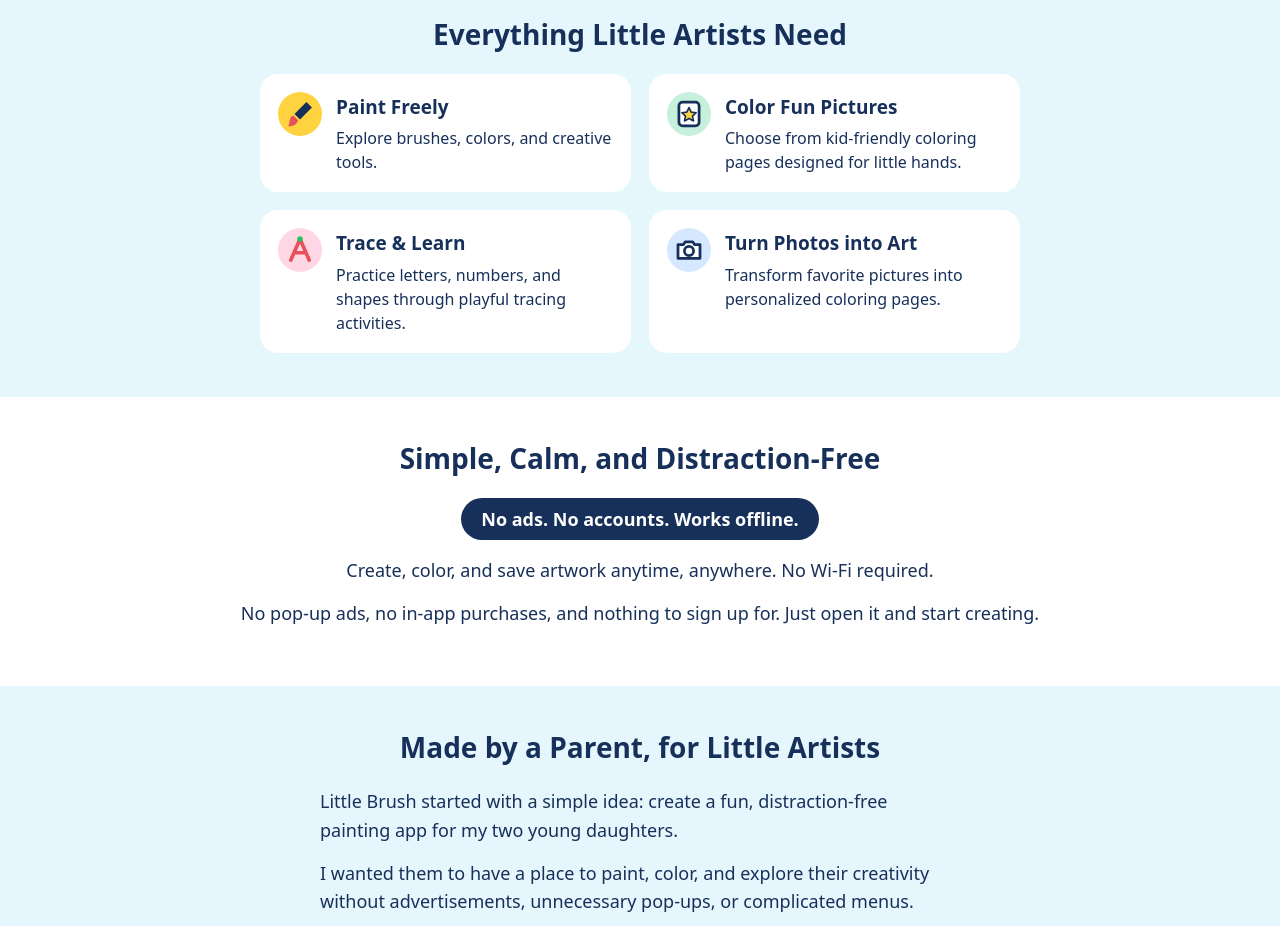
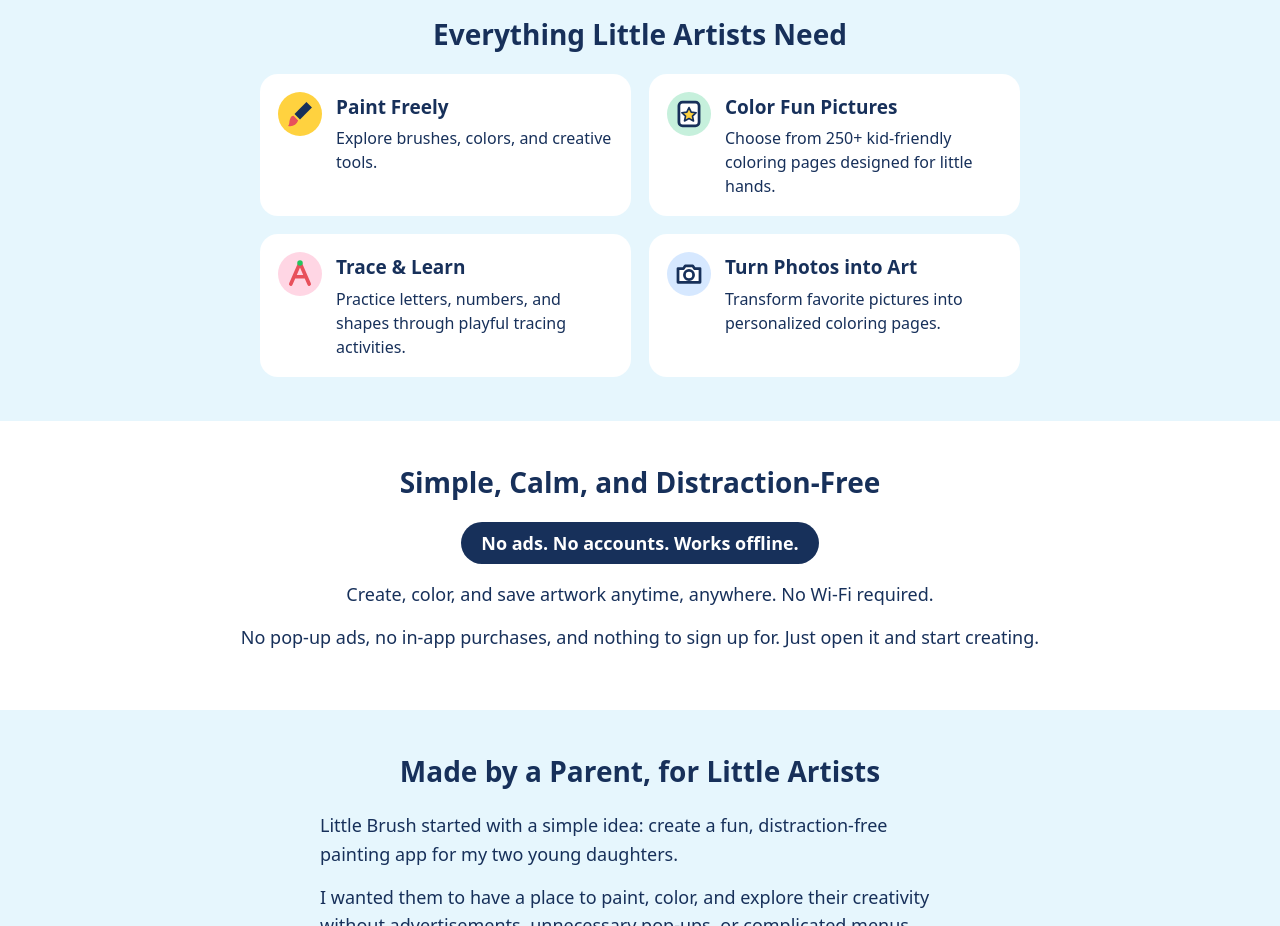
Before and after one commit to gianpaulof-pixel/littlebrush-site, a plain HTML site: page index.html in a window 1280 px wide. Shown: the part 1280-2206 px from the top of the page. Drawn offline with Linux system fonts and the light colour scheme.

Commit message:
Homepage: 250+ coloring pages
Co-Authored-By: Claude Opus 5.5 <noreply@anthropic.com>
Claude-Session: https://claude.ai/code/session_01GkorXtQ7cHkgAwqVZCdoJ7

```diff
--- a/index.html
+++ b/index.html
@@ -106,7 +106,7 @@ footer a{display:inline-block;padding:10px 8px}
 </div>
 <div class="feat">
 <svg viewBox="0 0 48 48" aria-hidden="true"><circle cx="24" cy="24" r="24" fill="#c6f0dc"/><rect x="13" y="11" width="22" height="26" rx="4" fill="#fff" stroke="#17305a" stroke-width="3"/><path d="M24 17l2.4 5 5.4.6-4 3.7 1.1 5.3L24 29l-4.9 2.6 1.1-5.3-4-3.7 5.4-.6z" fill="#ffd23f" stroke="#17305a" stroke-width="1.8" stroke-linejoin="round"/></svg>
-<div><h3>Color Fun Pictures</h3><p>Choose from kid-friendly coloring pages designed for little hands.</p></div>
+<div><h3>Color Fun Pictures</h3><p>Choose from 250+ kid-friendly coloring pages designed for little hands.</p></div>
 </div>
 <div class="feat">
 <svg viewBox="0 0 48 48" aria-hidden="true"><circle cx="24" cy="24" r="24" fill="#ffd6e4"/><path d="M14 35l10-23 10 23M18 27h12" fill="none" stroke="#e8505b" stroke-width="4" stroke-linecap="round" stroke-linejoin="round"/><circle cx="24" cy="12" r="3" fill="#22c55e"/></svg>
```
